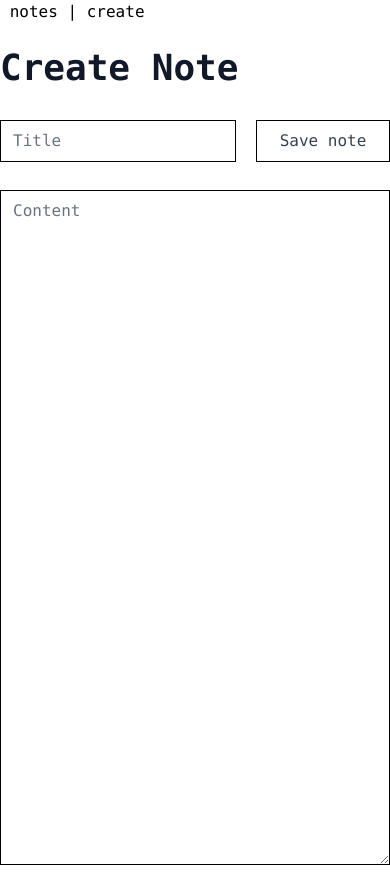
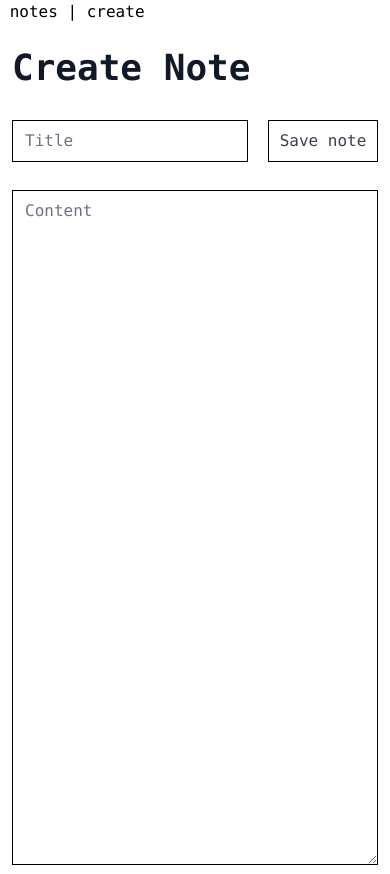
Before and after one commit to Joshua861/note-app, a SvelteKit app: page /create in a window 390 px wide. Built offline with nearby package versions, Linux system fonts and the light colour scheme; what svelte-persisted-store would draw is missing.

Commit message:
padding improvement for small screens

```diff
--- a/src/routes/create/+page.svelte
+++ b/src/routes/create/+page.svelte
@@ -21,7 +21,7 @@
 	}
 </script>
 
-<div class="prose mx-auto font-mono">
+<div class="prose mx-auto px-3 font-mono">
 	<h1>Create Note</h1>
 
 	<div class="flex gap-5">
--- a/src/routes/edit/+page.svelte
+++ b/src/routes/edit/+page.svelte
@@ -36,7 +36,7 @@
 	}
 </script>
 
-<div class="prose mx-auto font-mono">
+<div class="prose mx-auto px-3 font-mono">
 	{#if mounted}
 		<h1>Edit note</h1>
 
--- a/src/routes/note/+page.svelte
+++ b/src/routes/note/+page.svelte
@@ -34,7 +34,7 @@
 	});
 </script>
 
-<div class="prose mx-auto">
+<div class="prose mx-auto px-3">
 	{#if mounted}
 		<h1>{note.title}</h1>
 		<span class="font-mono text-neutral-500">
--- a/src/routes/notes/+page.svelte
+++ b/src/routes/notes/+page.svelte
@@ -13,7 +13,7 @@
 	});
 </script>
 
-<div class="prose mx-auto font-mono">
+<div class="prose mx-auto px-3 font-mono">
 	<h1>Notes</h1>
 	{#if noNotes}
 		<h2>No notes... yet</h2>
```
